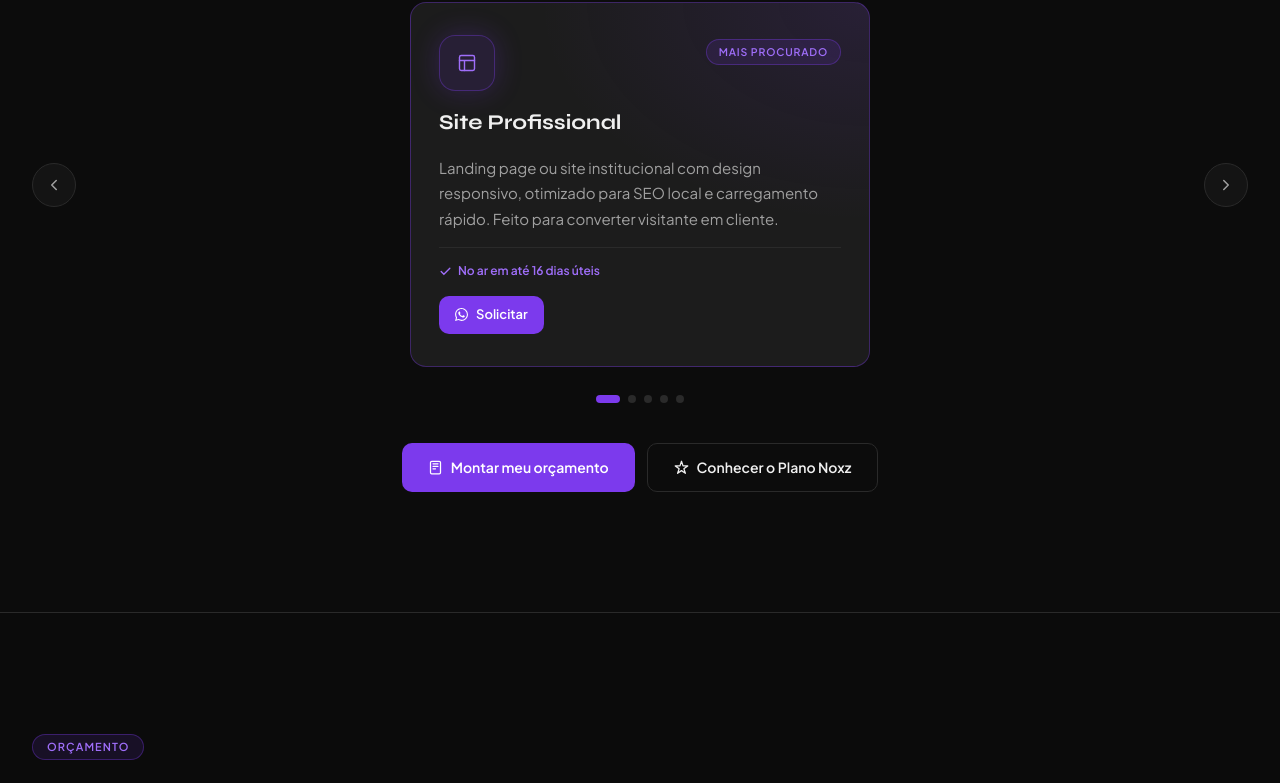
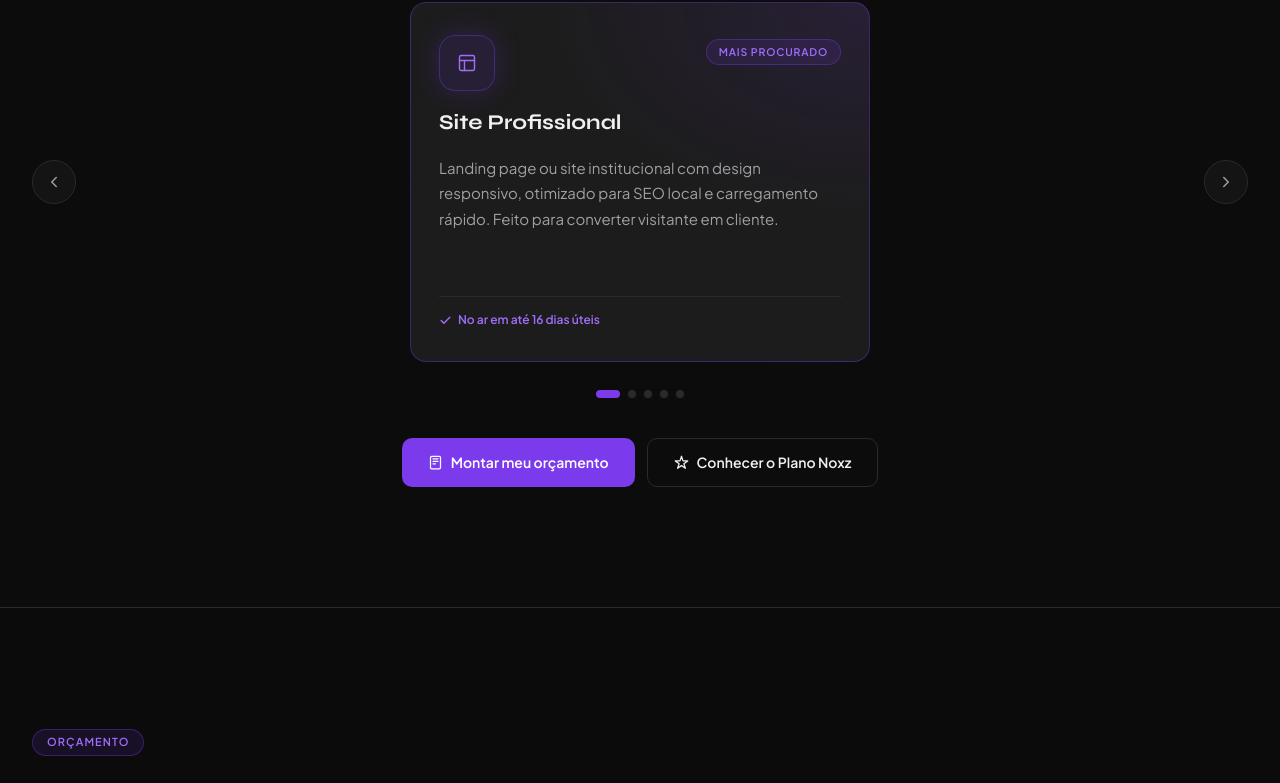
Before and after one commit to NEOpisa/NVGHUB, a Next.js app: page / in a window 1280 px wide. Shown: the part 1160-1943 px from the top of the page. Built offline with nearby package versions, Linux system fonts and the light colour scheme.

Commit message:
Remove botão "Solicitar" dos cards de serviço
Tira o CTA individual de cada card do carrossel — junto com o helper
waLink e o ícone SmallWaIcon, que ficaram sem uso — e regenera o export
estático. O CTA principal de orçamento abaixo do carrossel permanece.

```diff
--- a/src/components/ServicesSection.tsx
+++ b/src/components/ServicesSection.tsx
@@ -2,8 +2,6 @@
 
 import { useRef, useState } from "react";
 import { useReveal } from "@/hooks/useReveal";
-
-const WA = "https://wa.me/qr/YDKPLNZS2ZDBC1";
 
 const SERVICES = [
   {
@@ -40,11 +38,6 @@
     soon: true,
   },
 ];
-
-function waLink(serviceName: string) {
-  const text = `Olá, tenho interesse no serviço: ${serviceName}`;
-  return `${WA}?text=${encodeURIComponent(text)}`;
-}
 
 export default function ServicesSection() {
   const headerRef = useRef<HTMLDivElement>(null);
@@ -139,17 +132,6 @@
                       <CheckIcon />
                       {svc.outcome}
                     </div>
-                    <a
-                      href={waLink(svc.title)}
-                      target="_blank"
-                      rel="noopener noreferrer"
-                      className={svc.featured ? "btn-primary" : "btn-ghost"}
-                      style={{ marginTop: "auto", fontSize: "13px", padding: "9px 16px", alignSelf: "flex-start" }}
-                      tabIndex={i === activeIdx ? 0 : -1}
-                    >
-                      <SmallWaIcon />
-                      Solicitar
-                    </a>
                   </article>
                 </div>
               ))}
@@ -211,6 +193,5 @@
   );
 }
 function CheckIcon() { return <svg width="13" height="13" viewBox="0 0 24 24" fill="none" stroke="currentColor" strokeWidth="2.5" strokeLinecap="round" aria-hidden="true"><path d="M20 6L9 17l-5-5"/></svg>; }
-function SmallWaIcon() { return <svg width="13" height="13" viewBox="0 0 24 24" fill="currentColor" aria-hidden="true"><path d="M17.472 14.382c-.297-.149-1.758-.867-2.03-.967-.273-.099-.471-.148-.67.15-.197.297-.767.966-.94 1.164-.173.199-.347.223-.644.075-.297-.15-1.255-.463-2.39-1.475-.883-.788-1.48-1.761-1.653-2.059-.173-.297-.018-.458.13-.606.134-.133.298-.347.446-.52.149-.174.198-.298.298-.497.099-.198.05-.371-.025-.52-.075-.149-.669-1.612-.916-2.207-.242-.579-.487-.5-.669-.51-.173-.008-.371-.01-.57-.01-.198 0-.52.074-.792.372-.272.297-1.04 1.016-1.04 2.479 0 1.462 1.065 2.875 1.213 3.074.149.198 2.096 3.2 5.077 4.487.709.306 1.262.489 1.694.625.712.227 1.36.195 1.871.118.571-.085 1.758-.719 2.006-1.413.248-.694.248-1.289.173-1.413-.074-.124-.272-.198-.57-.347m-5.421 7.403h-.004a9.87 9.87 0 01-5.031-1.378l-.361-.214-3.741.982.998-3.648-.235-.374a9.86 9.86 0 01-1.51-5.26c.001-5.45 4.436-9.884 9.888-9.884 2.64 0 5.122 1.03 6.988 2.898a9.825 9.825 0 012.893 6.994c-.003 5.45-4.437 9.884-9.885 9.884m8.413-18.297A11.815 11.815 0 0012.05 0C5.495 0 .16 5.335.157 11.892c0 2.096.547 4.142 1.588 5.945L.057 24l6.305-1.654a11.882 11.882 0 005.683 1.448h.005c6.554 0 11.89-5.335 11.893-11.893a11.821 11.821 0 00-3.48-8.413Z"/></svg>; }
 function CalcIcon() { return <svg width="15" height="15" viewBox="0 0 24 24" fill="none" stroke="currentColor" strokeWidth="2" strokeLinecap="round" strokeLinejoin="round" aria-hidden="true"><rect x="4" y="2" width="16" height="20" rx="2"/><path d="M8 6h8M8 10h8M8 14h4"/></svg>; }
 function SparkIcon() { return <svg width="15" height="15" viewBox="0 0 24 24" fill="none" stroke="currentColor" strokeWidth="2" strokeLinecap="round" strokeLinejoin="round" aria-hidden="true"><path d="M12 2l2.4 7.4H22l-6.2 4.5 2.4 7.4L12 17l-6.2 4.3 2.4-7.4L2 9.4h7.6L12 2z"/></svg>; }
```
Also changed, not shown: 3 other files (tests, documents, lock files or other folders).
